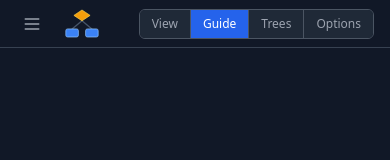
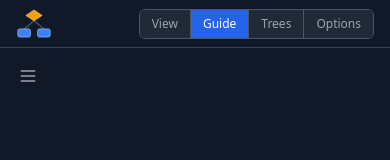
Before and after one commit to kmwcdev/DecisionTree, a React (Vite) app: page / in a window 390 px wide. Shown: the top 160 px of the page. Built offline with nearby package versions, Linux system fonts and the light colour scheme.

Commit message:
Move mobile history hamburger from header into guide canvas area
Co-Authored-By: Claude Sonnet 4.6 <noreply@anthropic.com>

```diff
--- a/src/components/guide/GuideView.tsx
+++ b/src/components/guide/GuideView.tsx
@@ -51,7 +51,17 @@ export function GuideView() {
       )}
 
       {/* Main content */}
-      <div className="flex-1 overflow-y-auto" style={{ touchAction: 'pan-y' }}>
+      <div className="flex-1 overflow-y-auto relative" style={{ touchAction: 'pan-y' }}>
+        {/* Mobile hamburger — inside canvas, top-left */}
+        <button
+          className="sm:hidden absolute top-3 left-3 z-10 p-1.5 rounded-md text-gray-500 dark:text-gray-400 hover:text-gray-800 dark:hover:text-gray-100 hover:bg-gray-200 dark:hover:bg-gray-700 transition-colors"
+          onClick={() => setGuideHistoryOpen(!guideHistoryOpen)}
+          aria-label="Show path history"
+        >
+          <svg className="w-5 h-5" fill="none" stroke="currentColor" viewBox="0 0 24 24">
+            <path strokeLinecap="round" strokeLinejoin="round" strokeWidth={2} d="M4 6h16M4 12h16M4 18h16" />
+          </svg>
+        </button>
         <div className="min-h-full flex items-center justify-center p-8">
           <NodeCard nodeId={wizardCurrentId} />
         </div>
--- a/src/components/layout/AppHeader.tsx
+++ b/src/components/layout/AppHeader.tsx
@@ -16,13 +16,6 @@ function AppIcon() {
   );
 }
 
-function HamburgerIcon() {
-  return (
-    <svg className="w-5 h-5" fill="none" stroke="currentColor" viewBox="0 0 24 24">
-      <path strokeLinecap="round" strokeLinejoin="round" strokeWidth={2} d="M4 6h16M4 12h16M4 18h16" />
-    </svg>
-  );
-}
 
 type ModeButton = { mode: AppMode; label: string };
 
@@ -42,19 +35,10 @@ const mobileModes: ModeButton[] = [
 ];
 
 export function AppHeader() {
-  const { mode, setMode, guideHistoryOpen, setGuideHistoryOpen } = useTreeStore();
+  const { mode, setMode } = useTreeStore();
 
   return (
     <header className="h-12 shrink-0 bg-white dark:bg-gray-900 border-b border-gray-200 dark:border-gray-700 flex items-center px-4 gap-4">
-      {mode === 'guide' && (
-        <button
-          className="sm:hidden p-1.5 rounded-md text-gray-500 dark:text-gray-400 hover:text-gray-800 dark:hover:text-gray-100 hover:bg-gray-100 dark:hover:bg-gray-800 transition-colors"
-          onClick={() => setGuideHistoryOpen(!guideHistoryOpen)}
-          aria-label="Show path history"
-        >
-          <HamburgerIcon />
-        </button>
-      )}
 
       <div className="mr-auto flex items-center gap-2">
         <AppIcon />
```
